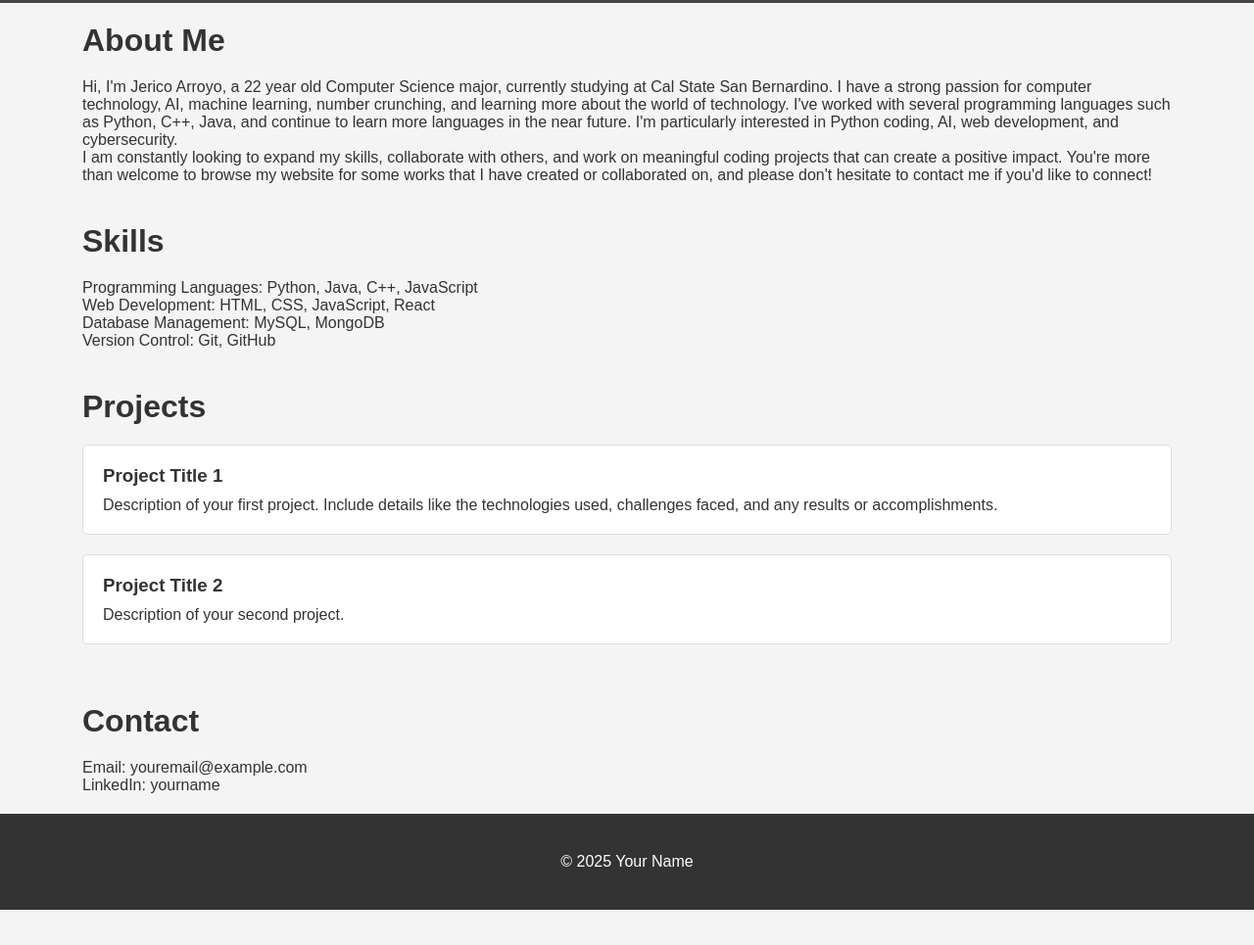
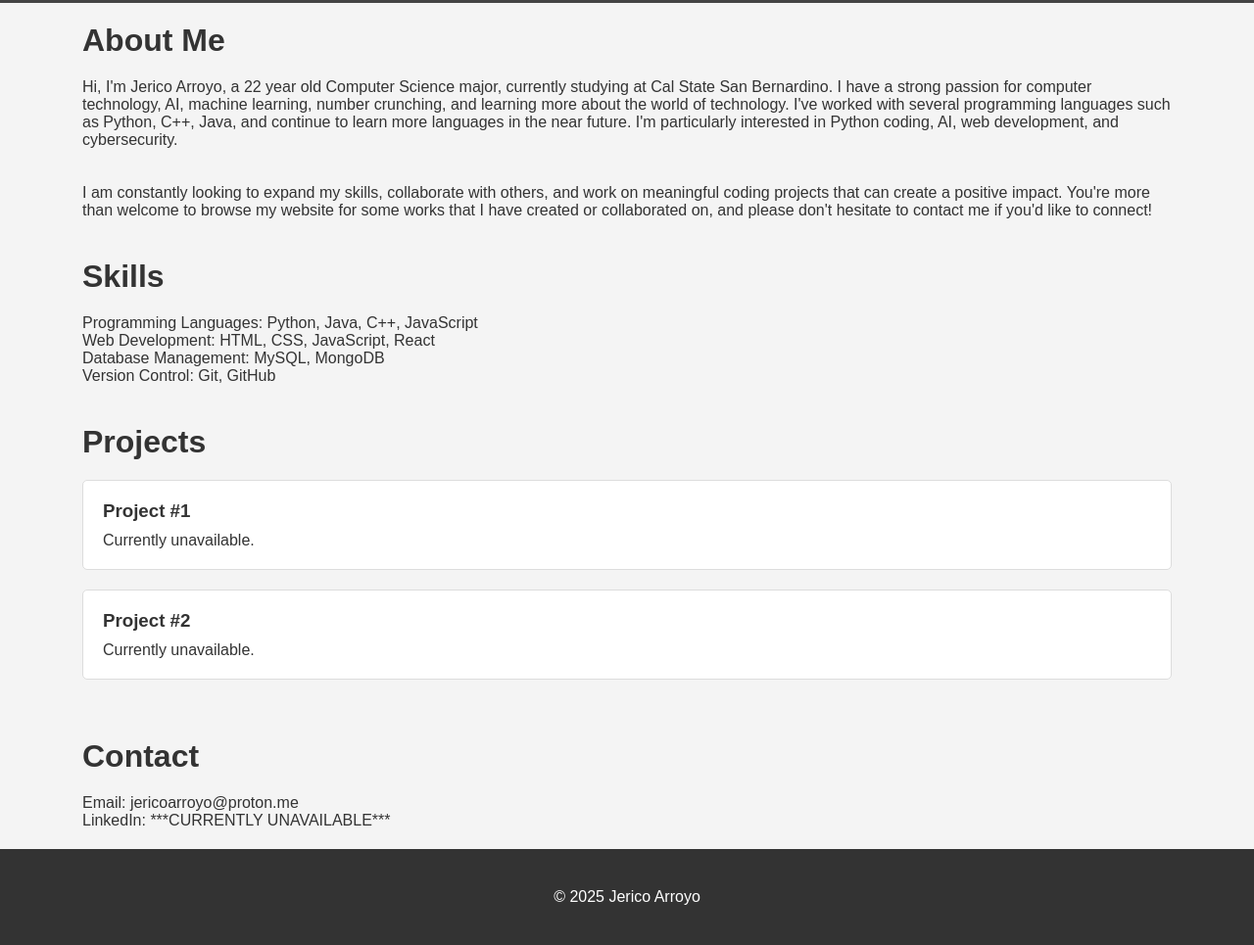
Before and after one commit to puffinpuffins/ja-portfolio, a plain HTML site: page index.html in a window 1280 px wide. Shown: the part 255-1220 px from the top of the page at 98% size. Before the commit the page ends 1184 px from the top, so only its background shows below. Drawn offline with Linux system fonts and the light colour scheme.

Commit message:
Updated homepage and added links

```diff
--- a/index.html
+++ b/index.html
@@ -3,8 +3,8 @@
 <head>
     <meta charset="UTF-8">
     <meta name="viewport" content="width=device-width, initial-scale=1.0">
-    <meta name="author" content="Your Name">
-    <title>Your Name - Portfolio</title>
+    <meta name="author" content="Jerico Arroyo">
+    <title>Jerico Arroyo - Portfolio</title>
     <link rel="stylesheet" href="styles.css">
 </head>
 <body>
@@ -32,8 +32,8 @@
 	<p>Hi, I'm Jerico Arroyo, a 22 year old Computer Science major, currently studying at Cal State San Bernardino. I have a strong passion for computer technology, AI, machine learning, number crunching,
 	and learning more about the world of technology. I've worked with several programming languages such as Python, C++, Java, and continue to learn more languages in the near future. I'm particularly interested
 	in Python coding, AI, web development, and cybersecurity.</p>
-	<p>I am constantly looking to expand my skills, collaborate with others, and work on meaningful coding projects that can create a positive impact. You're more than welcome to browse my website for some works
-	that I have created or collaborated on, and please don't hesitate to contact me if you'd like to connect!</p>
+	<br><br>I am constantly looking to expand my skills, collaborate with others, and work on meaningful coding projects that can create a positive impact. You're more than welcome to browse my website for some works
+	that I have created or collaborated on, and please don't hesitate to contact me if you'd like to connect!
     </section>
 
     <section id="skills" class="container">
@@ -49,24 +49,24 @@
     <section id="projects" class="container">
         <h2>Projects</h2>
         <div class="project">
-            <h3>Project Title 1</h3>
-            <p>Description of your first project. Include details like the technologies used, challenges faced, and any results or accomplishments.</p>
+            <h3>Project #1</h3>
+            <p>Currently unavailable.</p>
         </div>
         <div class="project">
-            <h3>Project Title 2</h3>
-            <p>Description of your second project.</p>
+            <h3>Project #2</h3>
+            <p>Currently unavailable.</p>
         </div>
     </section>
 
     <section id="contact" class="container">
         <h2>Contact</h2>
-        <p>Email: <a href="mailto:youremail@example.com">youremail@example.com</a></p>
-        <p>LinkedIn: <a href="https://www.linkedin.com/in/yourname">yourname</a></p>
+	<p>Email: <a href="mailto:jericoarroyo@proton.me">jericoarroyo@proton.me</a></p>
+        <p>LinkedIn: <a href="https://www.linkedin.com/">***CURRENTLY UNAVAILABLE***</a></p>
     </section>
 
     <footer>
         <div class="container">
-            <p>&copy; 2025 Your Name</p>
+            <p>&copy; 2025 Jerico Arroyo</p>
         </div>
     </footer>
 
```
